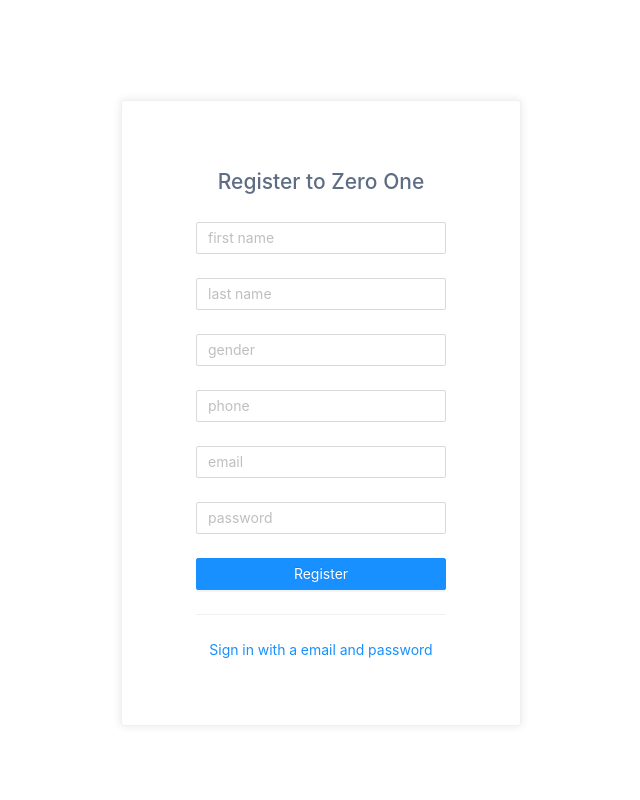
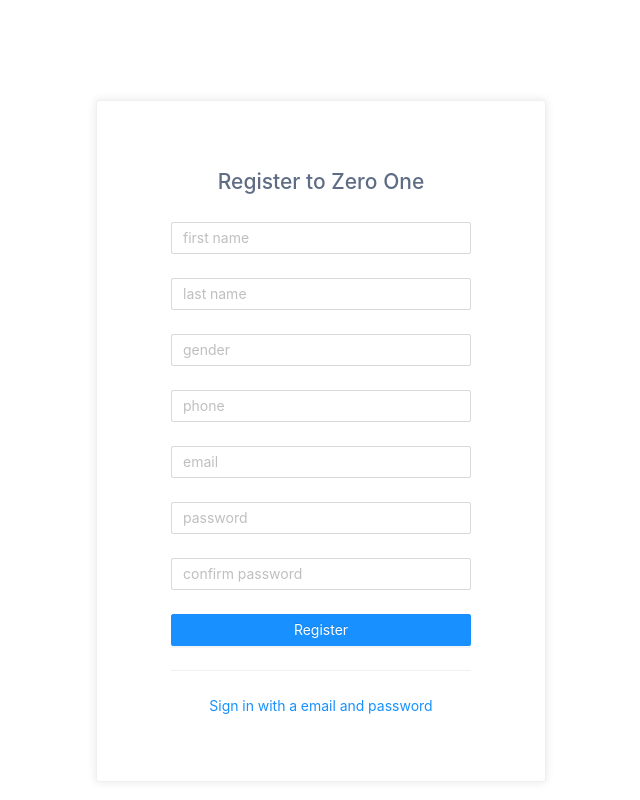
Before and after one commit to RichardFi/Dance-Studio-Management-System, a React (Create React App) app: page / in a window 1280 px wide. Both pictures are taken after a click on the link "Don't have an account?". Shown: the whole page, without its empty margins (319-959 px from the left). Built offline with nearby package versions, Linux system fonts and the light colour scheme.

Commit message:
add password confirmation and display error

```diff
--- a/src/auth-provider.ts
+++ b/src/auth-provider.ts
@@ -23,7 +23,7 @@ export const login = (data: { email: string, password: string }) => {
         if (response.ok) {
             return handleUserResponse(await response.json());
         } else {
-            return Promise.reject(data);
+            return Promise.reject(await response.json());
         }
     })
 }
@@ -47,7 +47,7 @@ export const register = (data:
         if (response.ok) {
             return handleUserResponse(await response.json())
         } else {
-            return Promise.reject(data);
+            return Promise.reject(await response.json());
         }
     })
 }
--- a/src/unauthenticated-app/index.tsx
+++ b/src/unauthenticated-app/index.tsx
@@ -13,6 +13,7 @@ export const UnauthenticatedApp = () => {
         <ShadowCard>
             <Title>
                 {isRegister ? 'Register to Zero One' : 'Login to Zero One'}
+                {console.log(error)}
             </Title>
             {error ? <Typography.Text type={"danger"}>{error.message}</Typography.Text> : null}
             {
@@ -40,7 +41,7 @@ width: 100%;
 `
 
 const ShadowCard = styled(Card)`
-width: 40rem;
+width: 45rem;
 min-height:56rem;
 padding: 4rem 5rem;
 border-radius: 0.3rem;
--- a/src/unauthenticated-app/login.tsx
+++ b/src/unauthenticated-app/login.tsx
@@ -2,14 +2,16 @@ import { useAuth } from 'context/auth-context';
 //import React, { FormEvent } from 'react';
 import { Form, Input } from 'antd';
 import { LongButton } from 'unauthenticated-app';
+import { useAsync } from 'utils/useAsync';
 
 //const apiUrl = process.env.REACT_APP_API_URL;
 
-export const LoginScreen = ({onError}: {onError:(error:Error) => void}) => {
+export const LoginScreen = ({ onError }: { onError: (error: Error) => void }) => {
     const { login, user } = useAuth();
+    const { run, isLoading } = useAsync();
     //console.log(user);
     const handleSubmit = (values: { email: string, password: string }) => {
-        login(values);
+        run(login(values).catch(onError));
     }
     return <Form onFinish={handleSubmit}>
         <Form.Item name={'email'} rules={[{ required: true, message: 'Please enter email' }]}>
@@ -19,7 +21,7 @@ export const LoginScreen = ({onError}: {onError:(error:Error) => void}) => {
             <Input placeholder={'password'} type="password" id={'password'} />
         </Form.Item>
         <Form.Item>
-            <LongButton htmlType={'submit'} type="primary"> Login </LongButton>
+            <LongButton loading={isLoading} htmlType={'submit'} type="primary"> Login </LongButton>
         </Form.Item>
     </Form>
 }
--- a/src/unauthenticated-app/register.tsx
+++ b/src/unauthenticated-app/register.tsx
@@ -4,11 +4,13 @@ import React, { FormEvent } from 'react';
 import { Form, Input } from 'antd';
 import { LongButton } from 'unauthenticated-app';
 
-export const RegisterScreen = ({onError}: {onError:(error:Error) => void}) => {
+export const RegisterScreen = ({ onError }: { onError: (error: Error) => void }) => {
     const { register, user } = useAuth();
-    const handleSubmit = (values: { firstName: string; lastName: string; gender: string; phone: string; email: string; password: string }) => {
-        //prevent the default action of submit
-        register(values);
+    const handleSubmit = ({cpassword, ...values} : { firstName: string; lastName: string; gender: string; phone: string; email: string; password: string, cpassword:string }) => {
+        if (cpassword !== values.password){
+            return onError(new Error('Password and confirm password does not match'))
+        }
+        register(values).catch(onError);
     }
     return <Form onFinish={handleSubmit}>
         <Form.Item name={'firstName'} rules={[{ required: true, message: 'Please enter firstName' }]}>
@@ -29,6 +31,9 @@ export const RegisterScreen = ({onError}: {onError:(error:Error) => void}) => {
         <Form.Item name={'password'} rules={[{ required: true, message: 'Please enter password' }]}>
             <Input placeholder={'password'} type="password" id={'password'} />
         </Form.Item>
+        <Form.Item name={'cpassword'} rules={[{ required: true, message: 'Please confirm password' }]}>
+            <Input placeholder={'confirm password'} type="password" id={'cpassword'} />
+        </Form.Item>
         <Form.Item>
             <LongButton htmlType={'submit'} type="primary"> Register </LongButton>
         </Form.Item>
--- a/src/utils/useAsync.ts
+++ b/src/utils/useAsync.ts
@@ -41,7 +41,7 @@ export const useAsync = <D>(initialState?: State<D>) => {
             return data;
         }).catch(error => {
             setError(error);
-            return error;
+            return Promise.reject(error);
         })
     }
     return {
```
